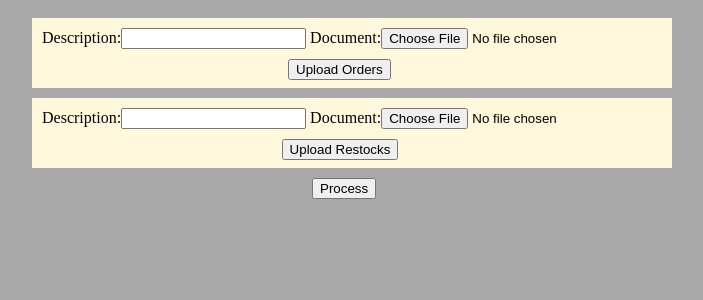
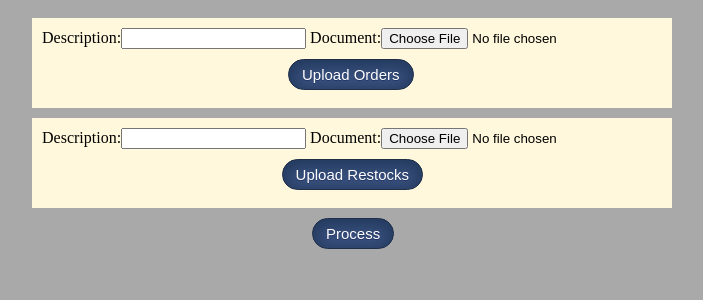
Before and after one commit to thepinkturtle/FightingFowl, a Django app: page / in a window 1280 px wide. Shown: the top 300 px of the page, without its empty margins (288-991 px from the left). Run offline with Django 3.2, Linux system fonts and the light colour scheme.

Commit message:
Update model_form_upload.html

```diff
--- a/StockerChecker/templates/model_form_upload.html
+++ b/StockerChecker/templates/model_form_upload.html
@@ -1,23 +1,24 @@
 {% extends 'base.html' %}
 
 {% block content %}
-<div style="height:60px; margin-bottom:10px; margin-right:auto; margin-left:auto; width:50%; background-color:cornsilk; padding-top:10px;">
-    <form method="post" enctype="multipart/form-data"  style="display: inline; margin:10px 10px 10px 10px">
+
+<div style="height:80px; margin-bottom:10px; margin-right:auto; margin-left:auto; width:50%; background-color:cornsilk; padding-top:10px;">
+    <form method="post" enctype="multipart/form-data"  style="display: inline; margin:10px">
         {% csrf_token %}
         {{ form }}
-        <button type="submit" style="margin-left:40%; margin-top:10px;"> Upload Orders </button>
+        <button type="submit" class="myButton" style="margin-left:40%; margin-top:10px;"> Upload Orders </button>
     </form>
 </div>
-<div style="height:60px; margin-bottom:10px; margin-right:auto; margin-left:auto; width:50%; background-color:cornsilk; padding-top:10px;">
-    <form method="post" enctype="multipart/form-data" style="display: inline; margin:10px 10px 10px 10px">
+<div style="height:80px; margin-bottom:10px; margin-right:auto; margin-left:auto; width:50%; background-color:cornsilk; padding-top:10px;">
+    <form method="post" enctype="multipart/form-data" style="display: inline; margin:10px">
         {% csrf_token %}
         {{ form }}
-        <button type="submit" style="margin-left:39%; margin-top:10px;"> Upload Restocks </button>
+        <button type="submit" class="myButton" style="margin-left:39%; margin-top:10px;"> Upload Restocks </button>
     </form>
 </div>
 <div style="height:50px; margin-bottom:10px; margin-right:auto; margin-left:auto; width:80px;">
     <form action="parse_json" method="GET">
-        <button type="submit">Process</button>
+        <button type="submit" class="myButton">Process</button>
     </form>
 </div>
 {% endblock %}
```
